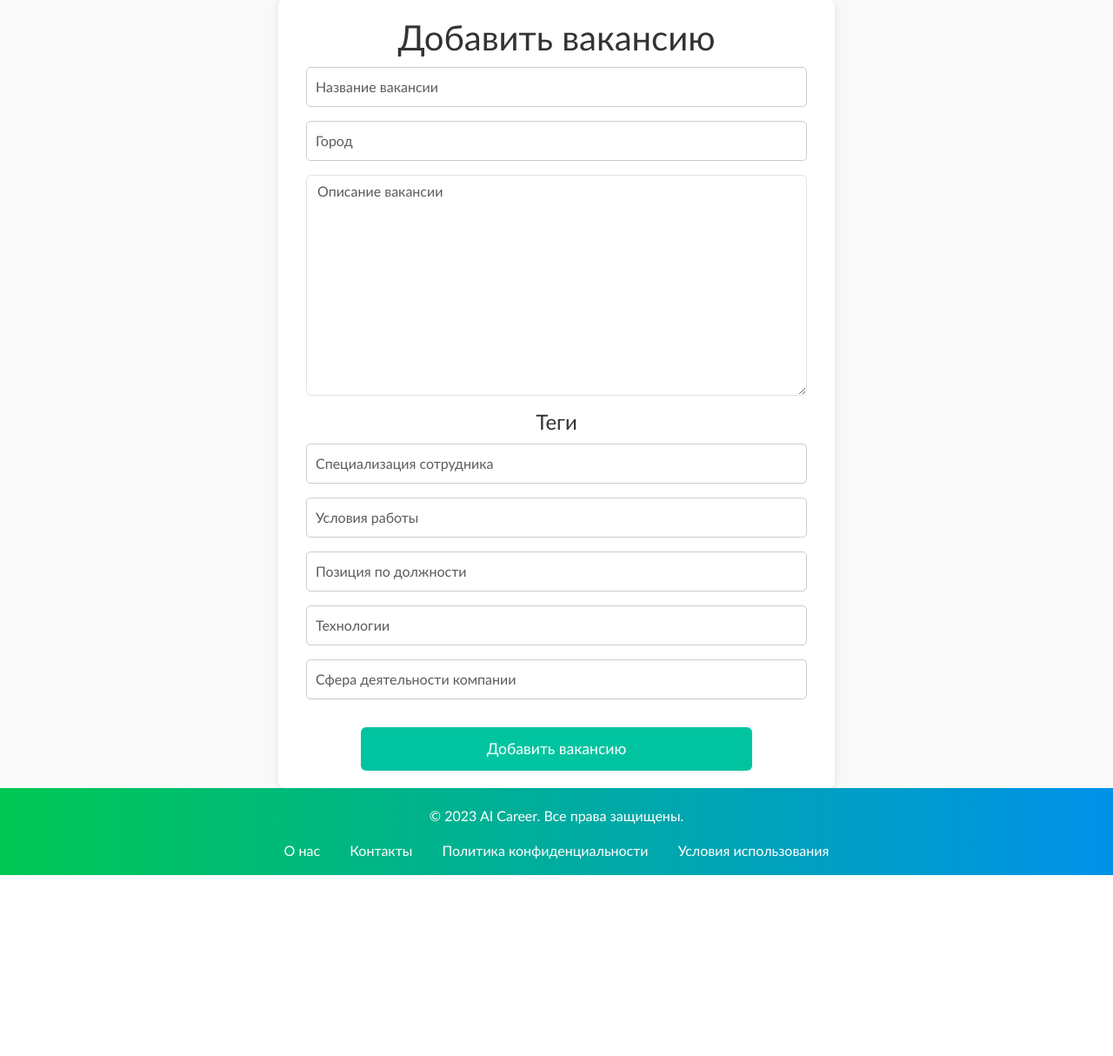
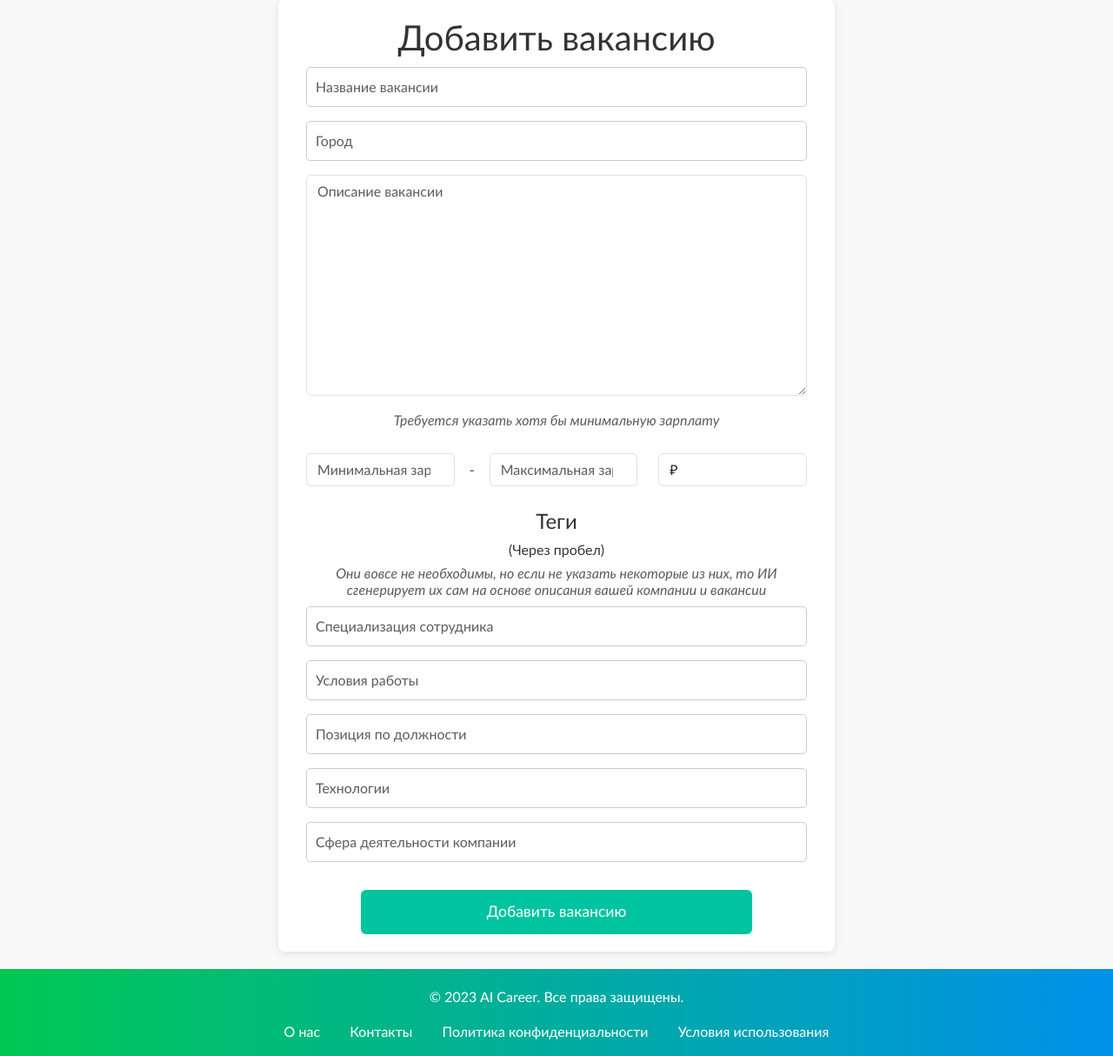
Before and after one commit to skyer12322/FinalProject, a Django app: template RecruitHelper/templates/vacancies/add_vacancy.html in a window 1280 px wide. Shown: the part 78-1292 px from the top of the page at 87% size. Before the commit the page ends 1084 px from the top, so only its background shows below. Run offline with Django 5.2, Linux system fonts and the light colour scheme; the template is opened without the code that fills it: values that come from a table or form of the project are taken from there, others are empty.

Commit message:
redacted vacancy creating page

```diff
--- a/RecruitHelper/forms.py
+++ b/RecruitHelper/forms.py
@@ -8,13 +8,24 @@ class VacancyForm(forms.ModelForm):
                                                                                              'class': 'form-control container',}))
     description = forms.CharField(required=True, label="Описание вакансии" , widget=forms.Textarea(attrs={'placeholder': 'Описание вакансии',
                                                                                                           'class': 'form-control container',}))
-
+    min_salary = forms.IntegerField(required=True, label="Минимальная зарплата",
+                                    min_value=0,
+                                    widget=forms.NumberInput(attrs={'placeholder': 'Минимальная зарплата',
+                                                                    'class': 'form-control container'}))
+    max_salary = forms.IntegerField(required=False, label='Максимальная зарплата',
+                                    min_value=0,
+                                    widget=forms.NumberInput(attrs={'placeholder': 'Максимальная зарплата',
+                                                                    'class': 'form-control container'}))
+    currency = forms.ChoiceField(label='Валюта зарплаты', choices=Vacancy.CURRENCY_CHOICES, initial='RUB', widget=forms.Select(attrs={'placeholder': 'Валюта зарплаты', 'class': 'form-control container'}))
     class Meta:
         model = Vacancy
         fields = (
             'title',
             'geography',
             'description',
+            'min_salary',
+            'max_salary',
+            'currency',
         )
 
 class UserRegistrationForm(forms.ModelForm):
--- a/RecruitHelper/models.py
+++ b/RecruitHelper/models.py
@@ -86,8 +86,17 @@ class Message(models.Model):
 
 
 class Vacancy(models.Model):
+    CURRENCY_CHOICES = [
+        ('USD', '$'),
+        ('RUB', '₽'),
+        ('EUR', '€'),
+    ]
+
     title = models.CharField(max_length=255)
     description = models.TextField()
+    min_salary = models.IntegerField()
+    max_salary = models.IntegerField()
+    currency = models.CharField(max_length=3, choices=CURRENCY_CHOICES, default='RUB')
     created_at = models.DateTimeField(auto_now_add=True)
     updated_at = models.DateTimeField(auto_now=True)
     geography = models.JSONField(default=None, blank=True, null=True)
--- a/RecruitHelper/templates/vacancies/add_vacancy.html
+++ b/RecruitHelper/templates/vacancies/add_vacancy.html
@@ -7,17 +7,19 @@
     <meta name="viewport" content="width=device-width, initial-scale=1.0">
     <title>Добавить вакансию</title>
     <link rel="stylesheet" href="{% static 'css/styles.css' %}">
+    <link rel="stylesheet" href="{% static 'css/vacancies/add_vacancy.css' %}">
     <link href="https://cdn.jsdelivr.net/npm/bootstrap@5.3.0/dist/css/bootstrap.min.css" rel="stylesheet">
     <script src="https://cdn.jsdelivr.net/npm/bootstrap@5.3.0/dist/js/bootstrap.bundle.min.js"></script>
     <link rel="icon" href="{% static 'favicon.ico' %}" type="image/x-icon">
 </head>
 <body class="vacancies-list-body">
     {% include "../main/menu.html" %}
-    <div class="vacancy-add-card card-box">
+    <div class="vacancy-add-card card-box" style="margin-bottom: 20px;">
         <h1 class="vacancies-list-h1">Добавить вакансию</h1>
         <form method="post">
             {% csrf_token %}
             {% for field in form %}
+                {% if field.name != 'min_salary' and field.name != 'max_salary' and field.name != 'currency' %}
                     <div class="container mb-3">
                         {{ field }}
                         {% if field.errors %}
@@ -28,8 +30,42 @@
                             </div>
                         {% endif %}
                     </div>
+                {% endif %}
             {% endfor %}
+            <div class="salary container mb-3">
+                <p class="text-muted"><i>Требуется указать хотя бы минимальную зарплату</i></p>
+                <div class="row">
+                    <div class="col">
+                        {{ form.min_salary }}
+                        {% if form.min_salary.errors %}
+                            <div class="invalid-feedback d-block">
+                                {% for error in form.min_salary.errors %}
+                                    {{ error }}
+                                {% endfor %}
+                            </div>
+                        {% endif %}
+                    </div>
+                    <div class="col-auto"> {# Use col-auto for the separator column #}
+                        -
+                   </div>
+                    <div class="col">
+                        {{ form.max_salary }}
+                         {% if form.max_salary.errors %}
+                            <div class="invalid-feedback d-block">
+                                {% for error in form.max_salary.errors %}
+                                    {{ error }}
+                                {% endfor %}
+                            </div>
+                        {% endif %}
+                    </div>
+                    <div class="col">
+                        {{ form.currency }}
+                    </div>
+                </div>
+            </div>
             <h4>Теги</h4>
+            <h6>(Через пробел)</h6>
+            <h6 class="text-muted"><i>Они вовсе не необходимы, но если не указать некоторые из них, то ИИ сгенерирует их сам на основе описания вашей компании и вакансии</i></h6>
             <div class="container mb-3">
                 <input type="text" class='form-control container' name="specialization" id="specializatin" placeholder="Специализация сотрудника">
             </div>
--- /dev/null
+++ b/static/css/vacancies/add_vacancy.css
@@ -0,0 +1,26 @@
+.salary .row {
+    display: flex;
+    align-items: center;
+}
+
+.salary .row .col,
+.salary .row .col-auto {
+    display: flex;
+    flex-direction: column;
+    justify-content: center;
+}
+
+.salary .row .col-auto {
+    justify-content: center;
+    align-items: center;
+    padding: 0 5px;
+    flex-shrink: 0;
+}
+
+
+.salary .row .col .form-control {
+    flex-grow: 1;
+    height: auto;
+    min-height: 38px;
+    align-self: stretch;
+}
```
Lines whose indentation alone changed are shown as unchanged.
